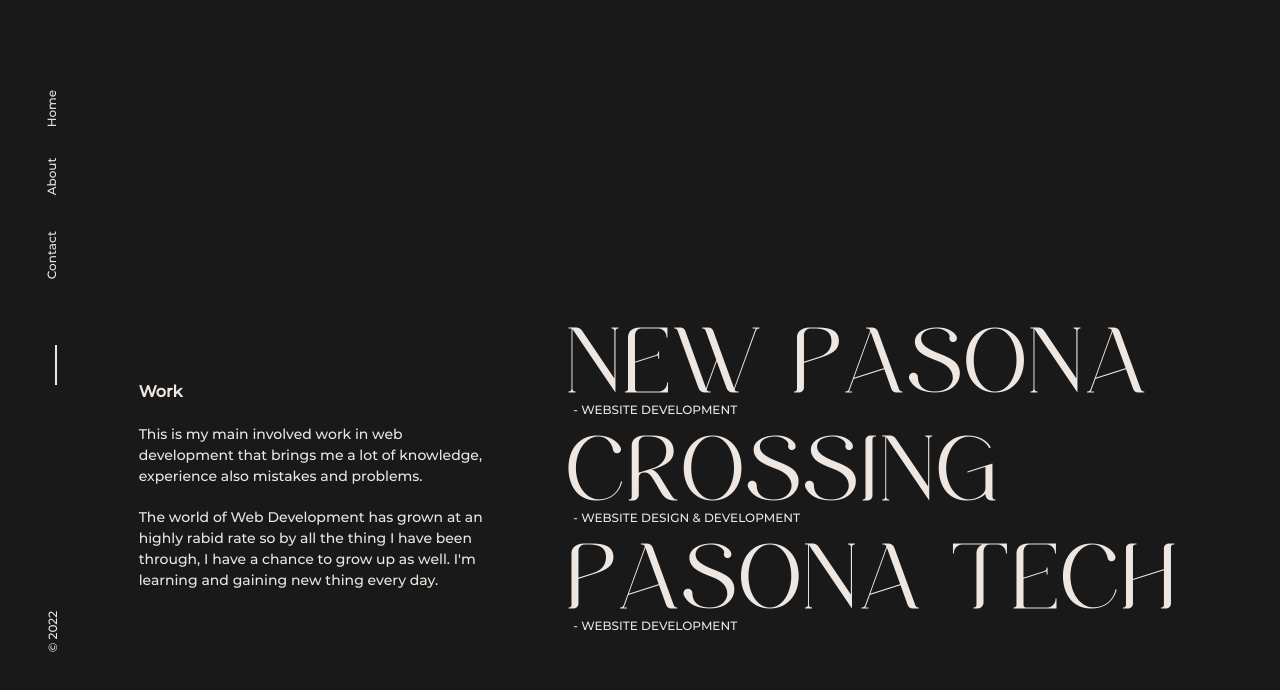
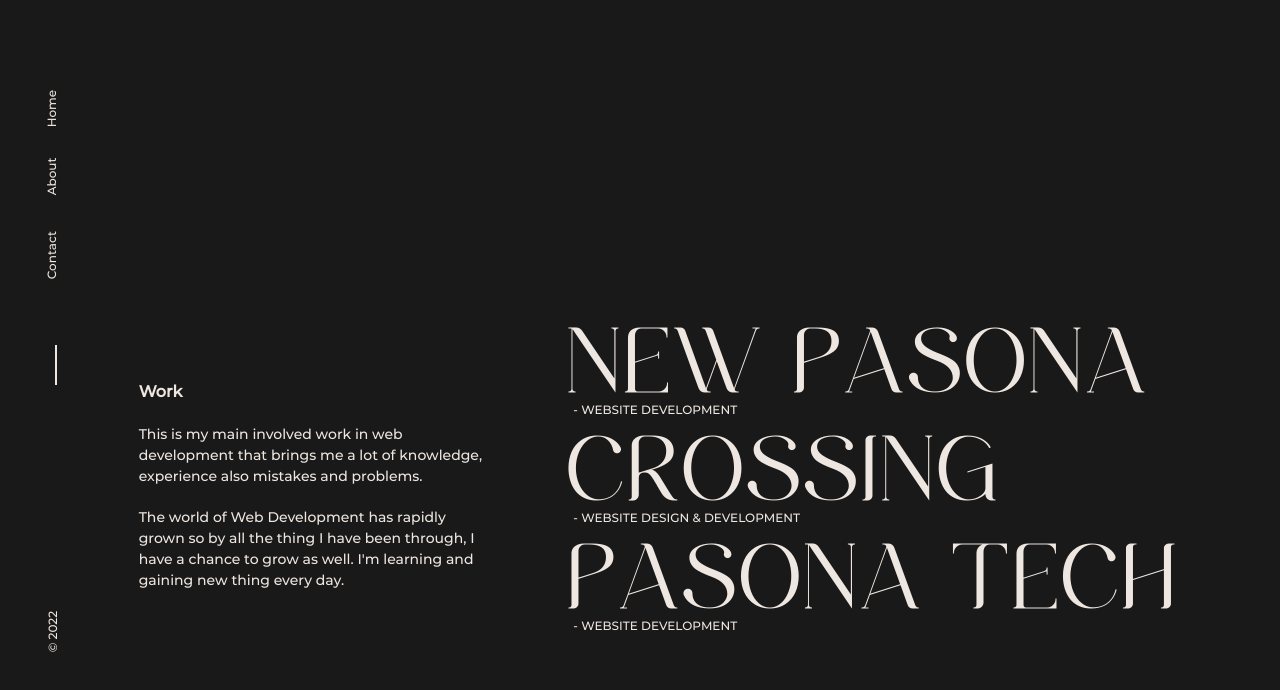
Before and after one commit to h-danhtuan/next-porfolio, a Next.js app: page /work in a window 1280 px wide. Shown: the top 690 px of the page. Built offline with nearby package versions, Linux system fonts and the light colour scheme.

Commit message:
fix work text

```diff
--- a/src/pages/work/index.js
+++ b/src/pages/work/index.js
@@ -33,9 +33,9 @@
           of knowledge, experience also mistakes and problems.
         </div>
         <div className="pb-5 font-thin text-[14px]">
-          The world of Web Development has grown at an highly rabid rate so by
-          all the thing I have been through, I have a chance to grow up as well.
-          I&apos;m learning and gaining new thing every day.
+          The world of Web Development has rapidly grown so by all the thing I
+          have been through, I have a chance to grow as well. I&apos;m learning
+          and gaining new thing every day.
         </div>
       </div>
       <div className="w-full lg:w-7/12 h-full px-8">
```
